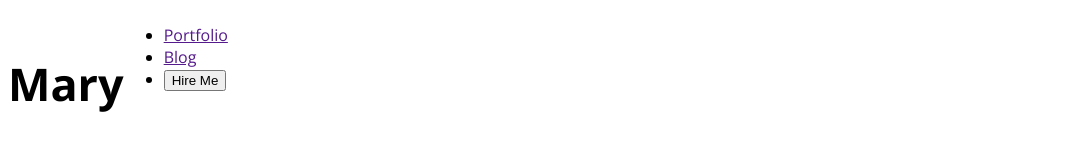
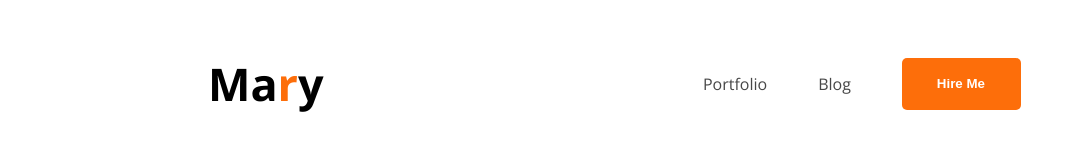
Before and after one commit to aesthetygfx/PortfolioProject, a plain HTML site: page index.html in a window 1280 px wide. Shown: the whole page, without its empty margins (0-1072 px from the left). Drawn offline with nearby package versions, Linux system fonts and the light colour scheme.

Commit message:
second commit

```diff
--- a/index.html
+++ b/index.html
@@ -12,11 +12,11 @@
 <body class="open-sans-normal">
     <header>
         <nav>
-            <h3 class="nav-tille">Ma<span>r</span>y</h3>
+            <h3 class="nav-tille">Ma<span class="text-primary">r</span>y</h3>
             <ul>
-                <li><a href="">Portfolio</a></li>
-                <li><a href="">Blog</a></li>
-                <li><a href=""><button>Hire Me</button></a></li>
+                <li><a class="dark-2" href="">Portfolio</a></li>
+                <li><a class="dark-2" href="">Blog</a></li>
+                <li><a  href=""><button class="btn-primary">Hire Me</button></a></li>
             </ul>
         </nav>
 
--- a/styles/style.css
+++ b/styles/style.css
@@ -11,6 +11,11 @@
 nav{
     /* Element side by side */
     display: flex;
+      /*  pasapasi alingement asbe*/
+      align-items: center;
+      /* majkhane gap baranur jonno */
+      justify-content: space-between;
+      margin: 0px 200px;
 
 }
 /* 2 */
@@ -18,7 +23,42 @@ nav{
     font-weight: 800px;
     font-size: 45px;
 }
-/* shared style */
+/*  3  r er color shared style */
 .text-primary{
     color: #FD6E0A;
 }
+/* button */
+.btn-primary{
+    background-color: #FD6E0A;
+    font-weight: bold;
+    color: white;
+    padding: 18px 36px 19px 35px;
+    border-radius: 5px;
+    border: none;
+
+}
+/* 4 nav er ul er li modde */
+nav ul li{
+    /* li item underline de na */
+    /* underline de anchor */
+    /* point cole jabe */
+    list-style: none;
+    margin-right: 51px;
+}
+/* 5 */
+nav li a{
+    /* underline cole jabe */
+    text-decoration: none;
+    font size: 20px;
+}
+/* 6 */
+/* portfolio and blog color */
+.dark-2{
+    color: #474747;
+}
+/* 7 */
+nav ul{
+    display: flex;
+    /* pasapasi vertical hobe */
+    align-items: center;
+}
```
